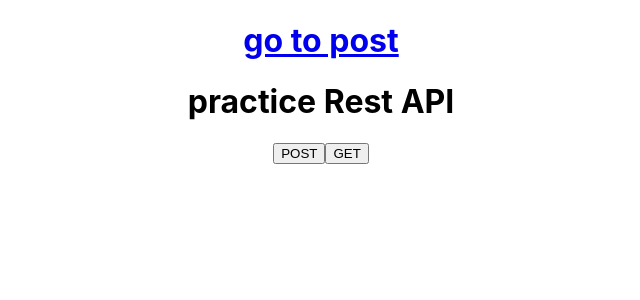
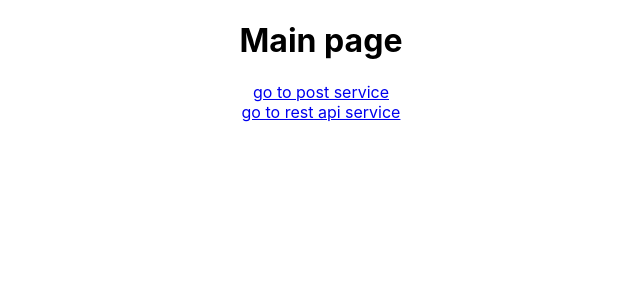
Before and after one commit to yeongjaelee/drfproject_frontend-react.js-, a React (Create React App) app: page / in a window 1280 px wide. Shown: the top 300 px of the page, without its empty margins (319-959 px from the left). Built offline with nearby package versions, Linux system fonts and the light colour scheme.

Commit message:
pass the paremeter from post to post_detail

```diff
--- a/src/App.js
+++ b/src/App.js
@@ -4,15 +4,19 @@ import RestAPI from "./pages/RestAPI.js";
 import Post from "./pages/Post.js";
 import Post_create from "./pages/Post_create.js";
 import { BrowserRouter, Routes, Route } from 'react-router-dom';
+import Post_detail from "./pages/Post_detail";
+import Main from "./pages/Main";
 function App() {
   return (
     <div className="App">
         <BrowserRouter>
         <header />
           <Routes>
-              <Route path="/" element={<RestAPI />}></Route>
+              <Route path="/" element={<Main />}></Route>
+              <Route path="RestAPI/*" element={<RestAPI />}></Route>
               <Route path="/Post/*" element={<Post />}></Route>
               <Route path="Post/Post_create/*" element={<Post_create />}></Route>
+              <Route path="Post/Post_detail/*" element={<Post_detail />}></Route>
           </Routes>
         </BrowserRouter>
     </div>
--- /dev/null
+++ b/src/pages/Main.js
@@ -0,0 +1,22 @@
+import {Link} from "react-router-dom";
+import React from "react";
+
+function Main(){
+    return(
+        <>
+        <h1>Main page</h1>
+        <div>
+            <Link to="Post/">
+                    go to post service
+            </Link>
+        </div>
+        <div>
+            <Link to="RestAPI/">
+                go to rest api service
+            </Link>
+        </div>
+        </>
+    )
+}
+
+export default Main;
--- a/src/pages/Post.js
+++ b/src/pages/Post.js
@@ -13,7 +13,11 @@ function Post(){
             <h1>here is the board's main page</h1>
             {data.map((item)=>(
                 <li key = {item.id}>
+                    <Link to ="Post_detail/" state={{
+                        content: item.content
+                    }}>
                     {item.title}
+                    </Link>
                 </li>
                 ))}
             <Link to="/">
--- /dev/null
+++ b/src/pages/Post_detail.js
@@ -0,0 +1,19 @@
+import {Link, useLocation} from "react-router-dom";
+import React from "react";
+
+
+function Post_detail(){
+    const location = useLocation()
+    const content = location.state.content
+    return(
+        <>
+            <h1> here is the board's detail page</h1>
+            {content}
+            <Link to="/">
+                <h1>go to main page</h1>
+            </Link>
+        </>
+    )
+}
+
+export default Post_detail;
--- a/src/pages/RestAPI.js
+++ b/src/pages/RestAPI.js
@@ -4,12 +4,8 @@ import {Link} from "react-router-dom";
 
 function RestAPI(){
     const [text, setText] = useState([]);
-
     return (
         <>
-            <Link to="Post/">
-                <h1>go to post</h1>
-            </Link>
             <h1>practice Rest API</h1>
             <div className="btn-primary">
                 <button onClick={()=>{
@@ -62,6 +58,9 @@ function RestAPI(){
                     </div>
                 </div>
             ))}
+            <Link to="/">
+                <h1>go to main page</h1>
+            </Link>
         </>
     );
 }
```
